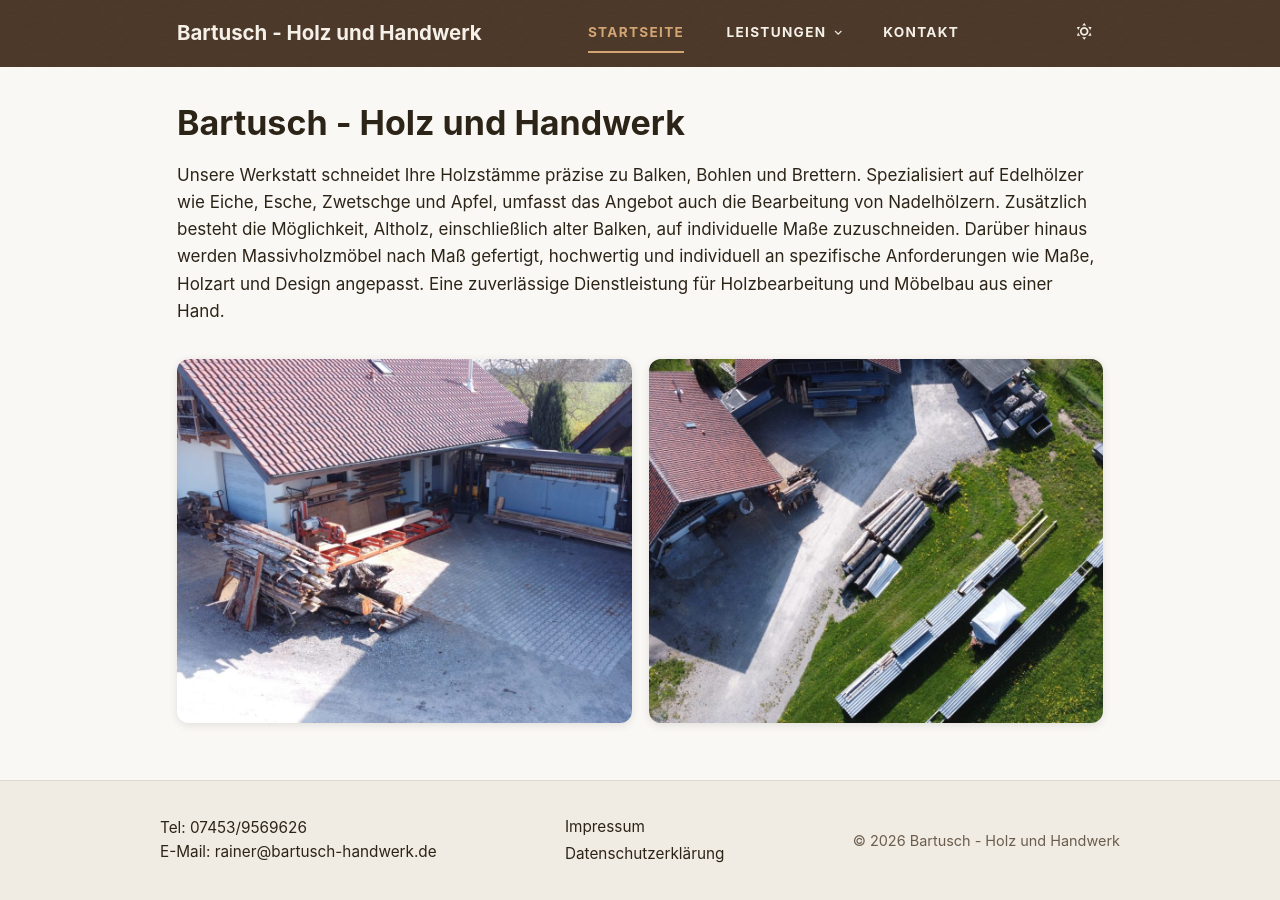
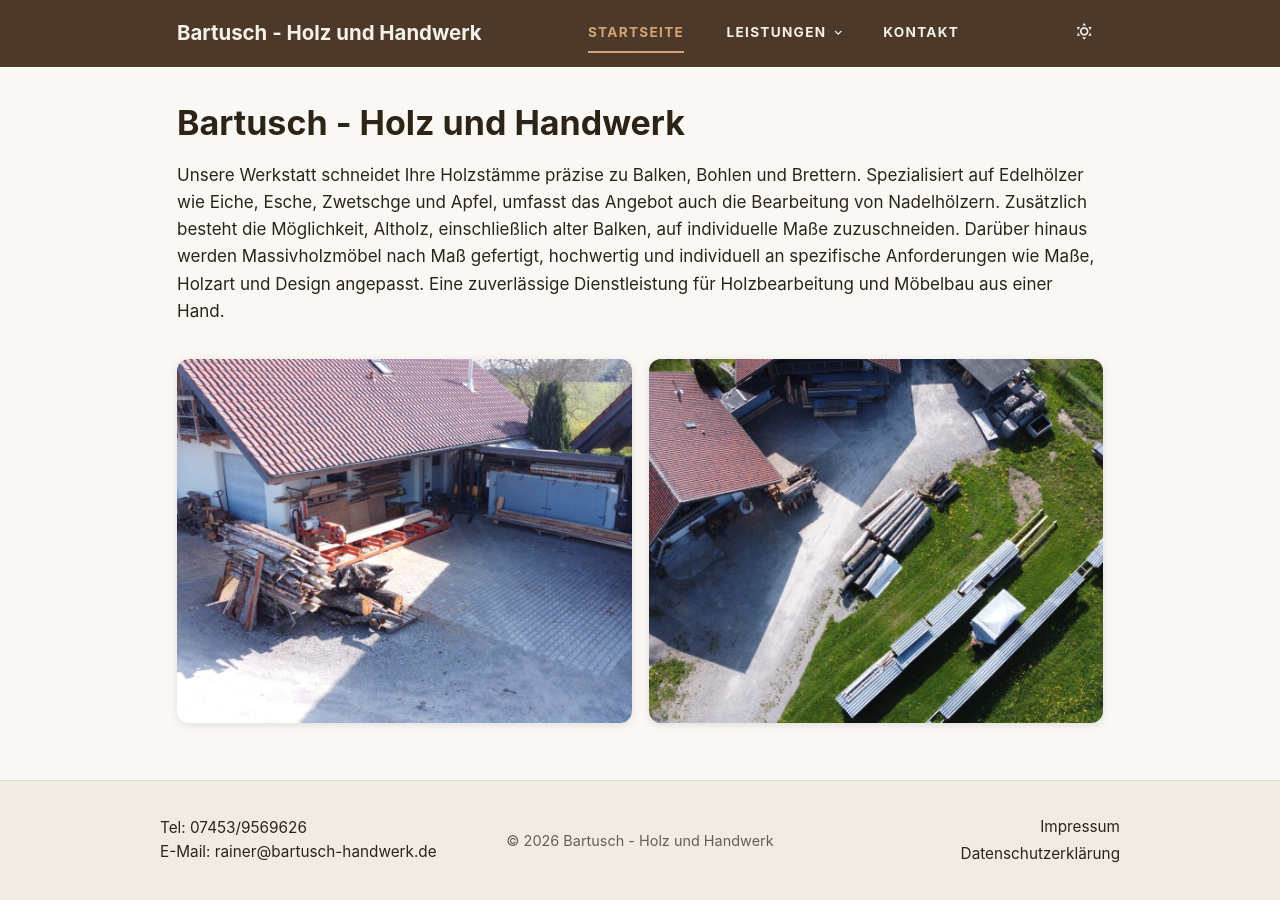
Before and after one commit to bartusch-handwerk/bartusch-handwerk-jekyll, a Jekyll site: the page built from index.md, in a window 1280 px wide. Built offline with Jekyll 4.4.1, drawn with Linux system fonts in a browser that asks for light colours.

Commit message:
style: move footer legal links to right, center copyright
Swap positions of copyright and Impressum/Datenschutz links in footer.
Use equal-width flex columns to ensure copyright is truly centered.

Co-Authored-By: Claude Opus 4.5 <noreply@anthropic.com>

```diff
--- a/_includes/footer.html
+++ b/_includes/footer.html
@@ -5,12 +5,12 @@
       <span class="footer-separator"> · </span>
       <span>E-Mail: <a href="mailto:rainer@bartusch-handwerk.de">rainer@bartusch-handwerk.de</a></span>
     </div>
+    <div class="footer-copyright">
+      &copy; {{ site.time | date: '%Y' }} Bartusch - Holz und Handwerk
+    </div>
     <div class="footer-links">
       <a href="{{ '/impressum/' | relative_url }}">Impressum</a>
       <a href="{{ '/datenschutz/' | relative_url }}">Datenschutzerklärung</a>
     </div>
-    <div class="footer-copyright">
-      &copy; {{ site.time | date: '%Y' }} Bartusch - Holz und Handwerk
-    </div>
   </div>
 </footer>
--- a/_sass/_layout.scss
+++ b/_sass/_layout.scss
@@ -206,7 +206,6 @@
 
   @media (min-width: $mobile-breakpoint) {
     flex-direction: row;
-    justify-content: space-between;
     align-items: center;
   }
 }
@@ -216,20 +215,13 @@
   display: flex;
   flex-direction: column;
 
+  @media (min-width: $mobile-breakpoint) {
+    flex: 1;
+  }
+
   .footer-separator {
     display: none;
   }
-
-  a {
-    color: var(--color-text);
-  }
-}
-
-.footer-links {
-  display: flex;
-  flex-direction: column;
-  gap: 0.15rem;
-  font-size: 0.9rem;
 
   a {
     color: var(--color-text);
@@ -241,6 +233,23 @@
   color: var(--color-text-muted);
 
   @media (min-width: $mobile-breakpoint) {
-    text-align: right;
+    flex: 1;
+    text-align: center;
   }
 }
+
+.footer-links {
+  display: flex;
+  flex-direction: column;
+  gap: 0.15rem;
+  font-size: 0.9rem;
+
+  @media (min-width: $mobile-breakpoint) {
+    flex: 1;
+    align-items: flex-end;
+  }
+
+  a {
+    color: var(--color-text);
+  }
+}
```
